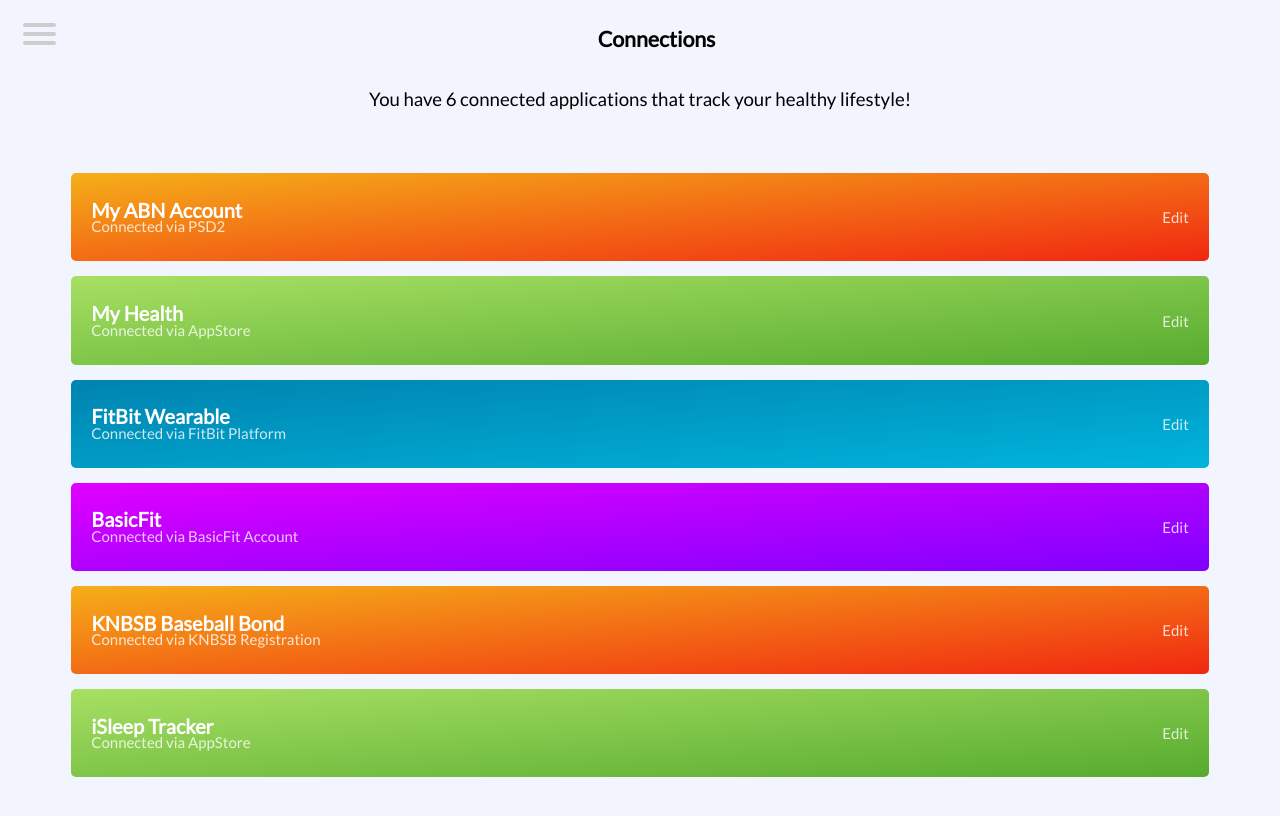
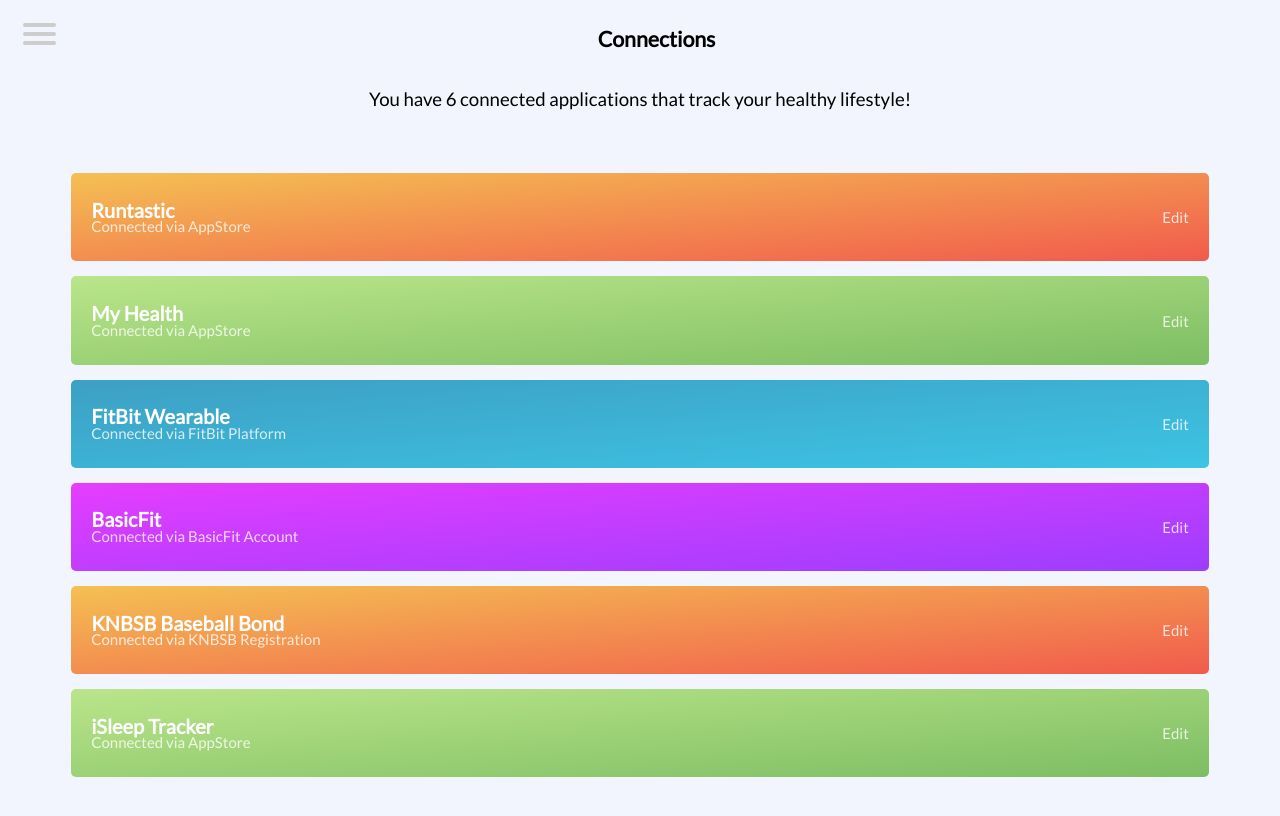
Before and after one commit to odysseyhack/purplepension, an Angular app in the folder purplepension-frontend/: page /connections in a window 1280 px wide. Shown: the top 816 px of the page. Built offline with nearby package versions, Linux system fonts and the light colour scheme.

Commit message:
After Dinner Commit

```diff
--- a/purplepension-frontend/package.json
+++ b/purplepension-frontend/package.json
@@ -21,6 +21,7 @@
     "@angular/router": "~7.2.0",
     "@types/jquery": "^3.3.29",
     "angular": "^1.7.8",
+    "chart.js": "^2.8.0",
     "core-js": "^2.5.4",
     "jquery": "^3.4.0",
     "rxjs": "~6.3.3",
--- a/purplepension-frontend/src/app/connections/connections.component.css
+++ b/purplepension-frontend/src/app/connections/connections.component.css
@@ -4,38 +4,38 @@
 
 #one {
     background: #f12711;  /* fallback for old browsers */
-    background: -webkit-linear-gradient(to right bottom, #f5af19, #f12711);  /* Chrome 10-25, Safari 5.1-6 */
-    background: linear-gradient(to right bottom, #f5af19, #f12711); /* W3C, IE 10+/ Edge, Firefox 16+, Chrome 26+, Opera 12+, Safari 7+ */
+    background: -webkit-linear-gradient(to right bottom, #f5af19BF, #f12711BF);  /* Chrome 10-25, Safari 5.1-6 */
+    background: linear-gradient(to right bottom, #f5af19BF, #f12711BF); /* W3C, IE 10+/ Edge, Firefox 16+, Chrome 26+, Opera 12+, Safari 7+ */
 }
 
 #two {
     background: #56ab2f;  /* fallback for old browsers */
-    background: -webkit-linear-gradient(to right bottom, #a8e063, #56ab2f);  /* Chrome 10-25, Safari 5.1-6 */
-    background: linear-gradient(to right bottom, #a8e063, #56ab2f); /* W3C, IE 10+/ Edge, Firefox 16+, Chrome 26+, Opera 12+, Safari 7+ */
+    background: -webkit-linear-gradient(to right bottom, #a8e063BF, #56ab2fBF);  /* Chrome 10-25, Safari 5.1-6 */
+    background: linear-gradient(to right bottom, #a8e063BF, #56ab2fBF); /* W3C, IE 10+/ Edge, Firefox 16+, Chrome 26+, Opera 12+, Safari 7+ */
 }
 
 #three {
     background: #00B4DB;  /* fallback for old browsers */
-    background: -webkit-linear-gradient(to right bottom, #0083B0, #00B4DB);  /* Chrome 10-25, Safari 5.1-6 */
-    background: linear-gradient(to right bottom, #0083B0, #00B4DB); /* W3C, IE 10+/ Edge, Firefox 16+, Chrome 26+, Opera 12+, Safari 7+ */
+    background: -webkit-linear-gradient(to right bottom, #0083B0BF, #00B4DBBF);  /* Chrome 10-25, Safari 5.1-6 */
+    background: linear-gradient(to right bottom, #0083B0BF, #00B4DBBF); /* W3C, IE 10+/ Edge, Firefox 16+, Chrome 26+, Opera 12+, Safari 7+ */
 }
 
 #four {
     background: #7F00FF;  /* fallback for old browsers */
-    background: -webkit-linear-gradient(to right bottom, #E100FF, #7F00FF);  /* Chrome 10-25, Safari 5.1-6 */
-    background: linear-gradient(to right bottom, #E100FF, #7F00FF); /* W3C, IE 10+/ Edge, Firefox 16+, Chrome 26+, Opera 12+, Safari 7+ */
+    background: -webkit-linear-gradient(to right bottom, #E100FFBF, #7F00FFBF);  /* Chrome 10-25, Safari 5.1-6 */
+    background: linear-gradient(to right bottom, #E100FFBF, #7F00FFBF); /* W3C, IE 10+/ Edge, Firefox 16+, Chrome 26+, Opera 12+, Safari 7+ */
 }
 
 #five {
     background: #f12711;  /* fallback for old browsers */
-    background: -webkit-linear-gradient(to right bottom, #f5af19, #f12711);  /* Chrome 10-25, Safari 5.1-6 */
-    background: linear-gradient(to right bottom, #f5af19, #f12711); /* W3C, IE 10+/ Edge, Firefox 16+, Chrome 26+, Opera 12+, Safari 7+ */
+    background: -webkit-linear-gradient(to right bottom, #f5af19BF, #f12711BF);  /* Chrome 10-25, Safari 5.1-6 */
+    background: linear-gradient(to right bottom, #f5af19BF, #f12711BF); /* W3C, IE 10+/ Edge, Firefox 16+, Chrome 26+, Opera 12+, Safari 7+ */
 }
 
 #six {
     background: #56ab2f;  /* fallback for old browsers */
-    background: -webkit-linear-gradient(to right bottom, #a8e063, #56ab2f);  /* Chrome 10-25, Safari 5.1-6 */
-    background: linear-gradient(to right bottom, #a8e063, #56ab2f); /* W3C, IE 10+/ Edge, Firefox 16+, Chrome 26+, Opera 12+, Safari 7+ */
+    background: -webkit-linear-gradient(to right bottom, #a8e063BF, #56ab2fBF);  /* Chrome 10-25, Safari 5.1-6 */
+    background: linear-gradient(to right bottom, #a8e063BF, #56ab2fBF); /* W3C, IE 10+/ Edge, Firefox 16+, Chrome 26+, Opera 12+, Safari 7+ */
 }
 
 .item {
--- a/purplepension-frontend/src/app/connections/connections.component.html
+++ b/purplepension-frontend/src/app/connections/connections.component.html
@@ -3,8 +3,8 @@
   <div class="item" id="one">
     <div class="content">
       <div class="left">
-          <h2>My ABN Account</h2>
-          <h3>Connected via PSD2</h3>
+          <h2>Runtastic</h2>
+          <h3>Connected via AppStore</h3>
       </div>
       <div class="right">
           <h3 class="edit">Edit</h3>
--- a/purplepension-frontend/src/app/forecast/forecast.component.html
+++ b/purplepension-frontend/src/app/forecast/forecast.component.html
@@ -1,4 +1,2 @@
 <app-sidebar></app-sidebar>
-<p>
-  forecast works!
-</p>
+<p>Test</p>
--- a/purplepension-frontend/src/app/insight/insight.component.css
+++ b/purplepension-frontend/src/app/insight/insight.component.css
@@ -40,11 +40,6 @@
       font-weight: bold;
   }
 
-  .type{
-    font-weight: 100;
-    opacity: 0.5;
-  }
-
   .remove{
     display: inline;
     border-radius: 90px;
--- a/purplepension-frontend/src/app/insight/insight.component.html
+++ b/purplepension-frontend/src/app/insight/insight.component.html
@@ -2,28 +2,23 @@
 
 <div id="container">
   <div class="item">
-      <h2>Right now <strong>3</strong> parties have insight on your data</h2>
+      <h2>Right now <strong>2</strong> parties have insight on your data</h2>
     <div class="content">
         <table>
             <tr>
               <th>Name</th>
-              <th>Type</th>
               <th>Remove</th>
             </tr>
             <tr>
-              <td class="name">APG</td>
-              <td class="type">Pension Fund</td>
+              <td class="name">SAM-Works International BV.</td>
               <td class="remove">Remove</td>
             </tr>
             <tr>
-              <td class="name">Menzis</td>
-              <td class="type">Health Insurer</td>
+              <td class="name">Fontys University of Applied Sciences</td>
               <td class="remove">Remove</td>
             </tr>
             <tr>
-              <td class="name">Amesfoortse</td>
-              <td class="type">Absenteeism Insurer</td>
-              <td class="remove">Remove</td>
+              <td class="add"><h3>Add a new party</h3></td>
             </tr>
           </table>
     </div>
```
Also changed, not shown: 1 other file (tests, documents, lock files or other folders).
